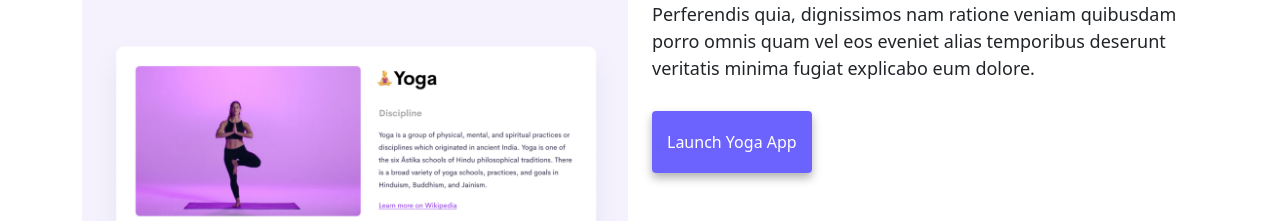
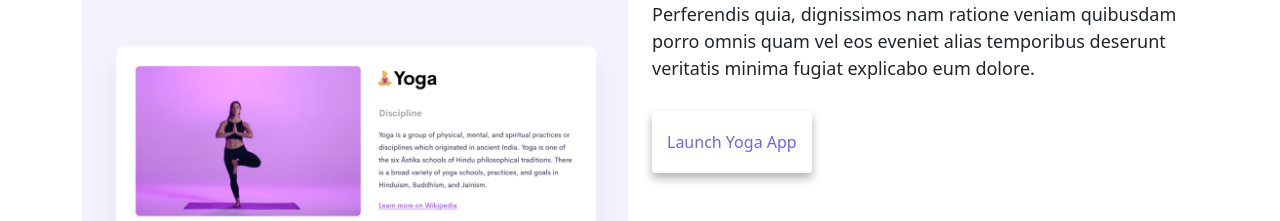
Before and after one commit to Lana2408/Zefir3week, a plain HTML site: page index.html in a window 1280 px wide. In both pictures the pointer is over the link "Launch Yoga App". Shown: the part 579-800 px from the top of the page. Drawn offline with nearby package versions, Linux system fonts and the light colour scheme.

Commit message:
Corrected buttons

```diff
--- a/style.css
+++ b/style.css
@@ -97,6 +97,10 @@
     color: white;
   }
 
+  .primary-link:hover {
+    background: white;
+    color: var(--primary-color);
+  }
 
   @media (max-width: 576px) {
     h1 {
```
